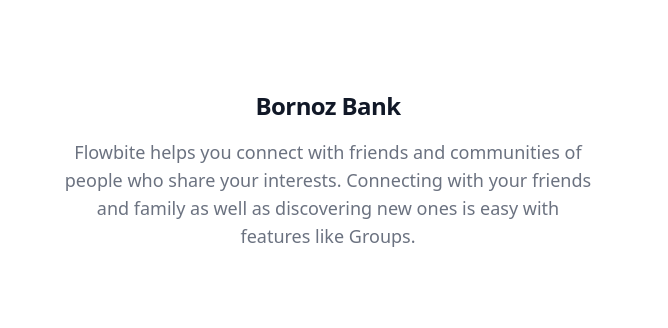
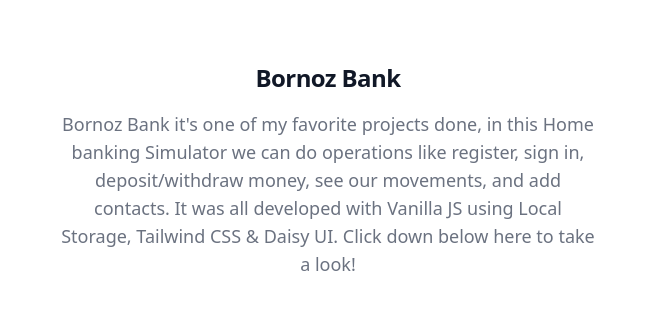
Before and after one commit to pato-1441/practicing-flowbite, a website built with Vite: page index.html in a window 1280 px wide. Shown: the part 1386-1714 px from the top of the page, 612-1280 px from the left. Built offline with nearby package versions, Linux system fonts and the light colour scheme.

Commit message:
description of bornoz bank

```diff
--- a/index.html
+++ b/index.html
@@ -209,7 +209,7 @@
             <img class="w-full block" src="./src/assets/bornozBankIphone.png" alt="bornoz bank app project image">
             <div class="mt-4 md:mt-0">
                 <h2 class="mb-4 text-2xl tracking-tight font-extrabold text-gray-900 dark:text-white">Bornoz Bank</h2>
-                <p class="mb-6 font-light text-gray-500 md:text-lg dark:text-gray-400">Flowbite helps you connect with friends and communities of people who share your interests. Connecting with your friends and family as well as discovering new ones is easy with features like Groups.</p>
+                <p class="mb-6 font-light text-gray-500 md:text-lg dark:text-gray-400">Bornoz Bank it's one of my favorite projects done, in this Home banking Simulator we can do operations like register, sign in, deposit/withdraw money, see our movements, and add contacts. It was all developed with Vanilla JS using Local Storage, Tailwind CSS & Daisy UI. Click down below here to take a look!</p>
                 <a href="https://bornozbank.netlify.app/" target="_blank" rel="noopener noreferrer" class="inline-flex items-center text-white bg-primary-700 hover:bg-primary-800 focus:ring-4 focus:ring-primary-300 font-medium rounded-lg text-sm px-5 py-2.5 text-center dark:focus:ring-primary-900">
                     Visit deploy
                     <svg class="ml-2 -mr-1 w-5 h-5" fill="currentColor" viewBox="0 0 20 20" xmlns="http://www.w3.org/2000/svg"><path fill-rule="evenodd" d="M10.293 3.293a1 1 0 011.414 0l6 6a1 1 0 010 1.414l-6 6a1 1 0 01-1.414-1.414L14.586 11H3a1 1 0 110-2h11.586l-4.293-4.293a1 1 0 010-1.414z" clip-rule="evenodd"></path></svg>
```
